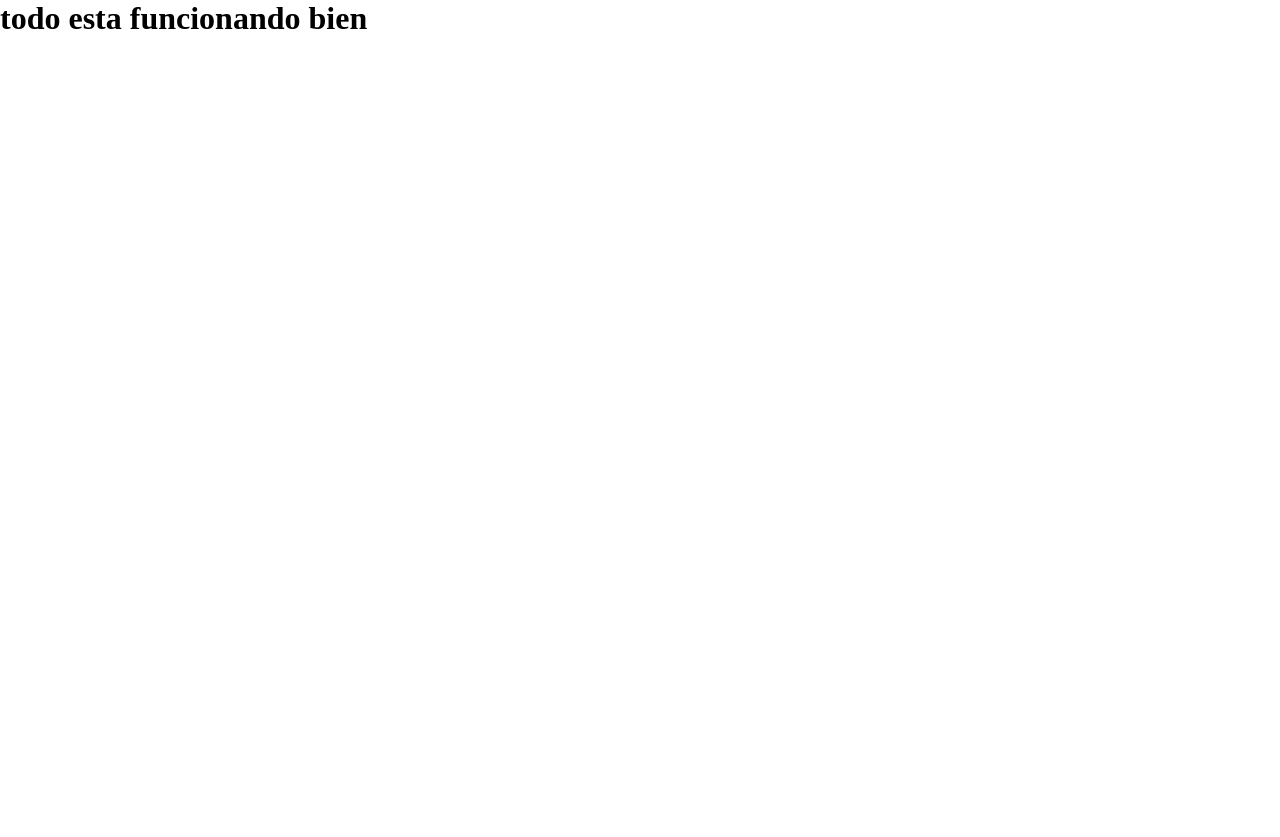
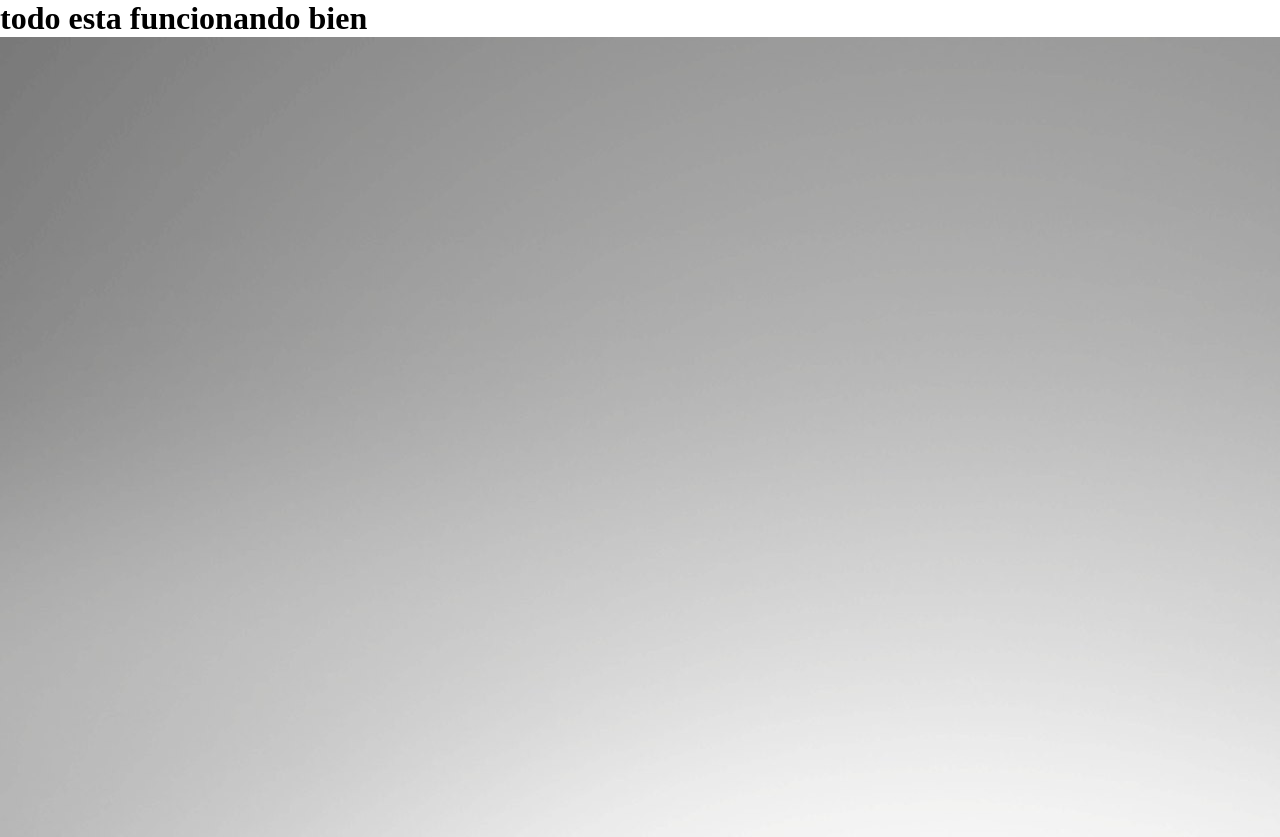
Before and after one commit to MarcoRosselDev/3d-project-03, a React (Create React App) app: page / in a window 1280 px wide. Before the commit the page ends 800 px from the top, so only its background shows below. Built offline with nearby package versions, Linux system fonts and the light colour scheme.

Commit message:
Menu component src

```diff
--- a/src/App.js
+++ b/src/App.js
@@ -1,7 +1,10 @@
+import Menu from "./components/Menu/Menu";
+
 function App() {
   return (
     <>
       <h1>todo esta funcionando bien</h1>
+      <Menu />
     </>
   );
 }
--- a/src/components/Menu/Menu.js
+++ b/src/components/Menu/Menu.js
@@ -1,7 +1,12 @@
 import React from "react";
+import { GeneralContainer, Wrapper } from "./Menu.elements";
 
 const Menu = () => {
-  return <div>Menu</div>;
+  return (
+    <GeneralContainer>
+      <Wrapper></Wrapper>
+    </GeneralContainer>
+  );
 };
 
 export default Menu;
```
Also changed, not shown: public/model/back/back.jpg (added).
